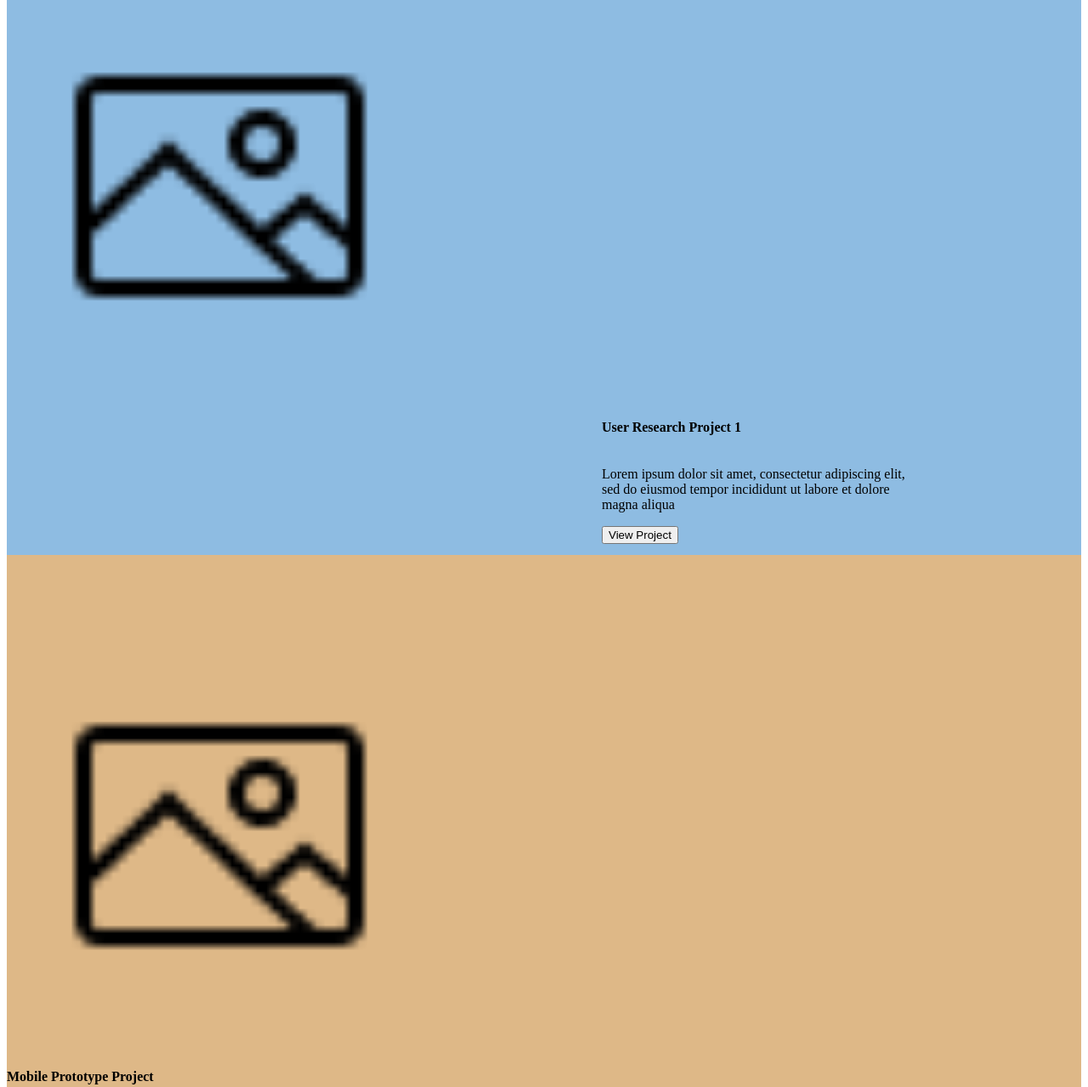
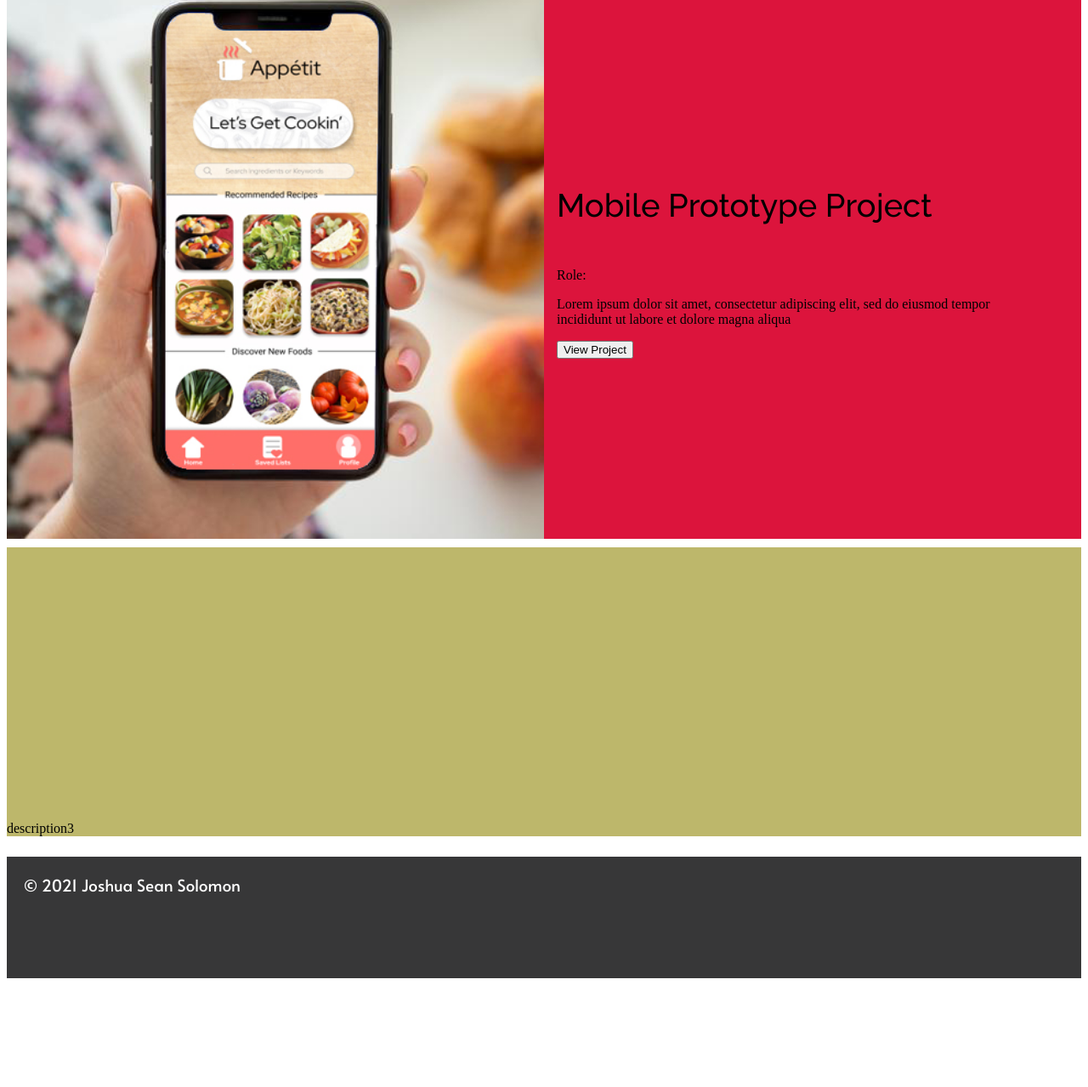
Before and after one commit to seoulomon/UX_UI_HW_18, a plain HTML site: page index.html in a window 1280 px wide. Shown: the part 1481-2760 px from the top of the page at 85% size. After the commit the page ends 2648 px from the top, so only its background shows below. Drawn offline with Linux system fonts and the light colour scheme.

Commit message:
Applied css grid to "My Work" Section

```diff
--- a/css/style.css
+++ b/css/style.css
@@ -1,17 +1,17 @@
-
 .myDiv {
     display: inline-block;
 }
-.phero{
-    position:relative;
+
+.phero {
+    position: relative;
     font-family: 'Alata', sans-serif;
-    font-style:inherit;
-    color:black;
-    top: -60px ;
+    font-style: inherit;
+    color: black;
+    top: -60px;
     padding: 2px;
     width: 100%;
+}
 
-}
 nav {
     width: 800px;
     background-color: white;
@@ -20,7 +20,7 @@ nav {
     text-align: right;
     padding: 18px;
     font-size: 16px;
-    font-family:'Alata', sans-serif;
+    font-family: 'Alata', sans-serif;
 }
 
 li {
@@ -30,7 +30,7 @@ li {
 
 .hero {
     display: inline-block;
-    background-color:white;
+    background-color: white;
     padding: 20px;
     width: 350px;
     height: 5px;
@@ -40,7 +40,7 @@ li {
 }
 
 #button1 {
-    position:absolute;
+    position: absolute;
     filter: drop-shadow(2px 2px);
     right: 0px;
     left: 250px;
@@ -48,13 +48,11 @@ li {
 }
 
 .learnMe {
-
-font-size: larger;
-   margin: auto;
+    font-size: larger;
+    margin: auto;
 }
 
 .heroimg {
-
     height: 600px;
     padding: 15px;
 }
@@ -73,7 +71,7 @@ footer {
 }
 
 footer p {
-    font-family:'Alata', sans-serif;
+    font-family: 'Alata', sans-serif;
     font-size: larger;
     padding: 20px;
 }
@@ -84,24 +82,21 @@ footer p {
 
 /* MY UX SKILLS SECTION using CSS flex */
 
-.mySkills h1{
+.mySkills h1 {
     text-align: center;
-
-
 }
 
 .flexContainer {
-    display:flex;
-    width:100%;
+    display: flex;
+    width: 100%;
     padding: 10px;
-
 }
 
 .userResearch, .userInter, .webDev {
     display: flex;
     height: 450px;
     background-color: grey;
-    padding:15px ;
+    padding: 15px;
     width: 33%;
     text-align: center;
     flex-direction: column;
@@ -109,7 +104,7 @@ footer p {
 }
 
 .flexContainer img {
-    background-color:white;
+    background-color: white;
     height: 200px;
     width: 200px;
     border-radius: 100%;
@@ -117,107 +112,145 @@ footer p {
 
 .flexContainer h3 {
     font-size: 27px;
+}
+
+.userResearch {
+    margin-left: 10px;
+}
+
+.userInter {
+    margin-left: 100px;
+}
+
+.webDev {
+    margin-left: 100px;
+    margin-right: 25px;
+}
+
+/* My Work SECTION using CSS grid */
+
+.myWork h1 {
+    text-align: center;
+}
+#myWork {
+    margin:0 auto;
+    padding-top:50px ;
+    padding-bottom: 50px;
+
+    display: grid;
+    height: 1000px;
+    width: 100%;
+    grid-template-rows: 35% 35% 35%;
+    grid-template-columns: 50% 50%;
+    grid-template-areas:
+    "work1 work1d"
+    "work1 work1d"
+    "work3 work3";
+}
+
+#work1 {
+    grid-area: work1;
+    background-image: url(../images/presentation\ hand.jpg);
+}
+
+#work1d {
+    grid-area: work1d;
+    background-color: crimson;
+}
+
+#work3 {
+    grid-area: work3;
+    background-color: darkkhaki;
+}
+
+
+.categoryGridArea {
+    background-position: center;
+    background-size: cover;
+    background-repeat: no-repeat;
+    margin-top: 5px;
+    margin-bottom: 5px;
+    margin-right:0px;
+    cursor: pointer;
+    display: grid;
+    align-content: end;
+}
+
+#work1dp {
+    text-align: left;
+    height: 450px;
+    padding: 15px;
+    width: 90%;
+    text-align: left;
+}
+
+#myWork h4 {
+    font-family: 'Raleway', sans-serif;
+    font-weight: 500;
+    font-size: 38px;
 
 }
 
-.userResearch{
-    margin-left:10px;
-}
+#myWork p4 {
+    font-family: 'Raleway', sans-serif;
+    font-weight: 500;
 
-
-.userInter{
-    margin-left: 100px;
-}
-
-.webDev{
-    margin-left: 100px;
-    margin-right:25px ;
+    font-size: 18px;
 }
 
 
 
-/* My Work SECTION using CSS grid */
-
-.workGrid {
-    display: grid flex;
-    /* grid-template-columns:50% ; */
-    /* grid-template-areas:
-    "myArea1", "myArea2", "myArea3", "myArea4"; */
+/* #myWork {
+    margin: 0px 5%;
+    display: grid;
+    height: 300px;
+    grid-template-rows: 1fr 1fr 1fr ;
+    grid-template-columns: 1fr 1fr 1fr;
+    grid-template-areas:
+    "proj1 projDes1 projDes1"
+    "proj2 proj2 proj2"
+    "proj3 proj3 prog3";
 
 }
 
-.proj1 {
-    /* grid-area: myArea1; */
+#proj1 img {
+    grid-area: proj1;
     background-color:rgb(142, 188, 226);
-    flex-direction: row;
-}
-
-.proj1 img {
-    /* background-color: white ; */
-    height: 500px;
-    width: 500px;
-    padding-top: 80px;
-
-
-
 
 }
 
-.urDescrip1 {
-    height: 180px;
-    width: 380px;
-    display:flex;
-    flex-direction: column;
-    margin-left: 700px;
-
-
+#ProjDes1 {
+    grid-area: proj1;
 
 }
 
 
-.proj2 {
-    /* grid-area: myArea2; */
+#proj2 img {
+    grid-area: proj2;
     background: burlywood;
 
 }
 
 .proj3 {
     /* grid-area: myArea3; */
-    background: coral;
+
+/* background: coral;
 }
 
 .myWork h3 {
     background: rgb(170, 177, 190);
-    padding: 25px;
+    padding: 25px; */
     /* grid-area: myArea4; */
-}
-
-
-
-
-
-
-
-
-
-
-
-
-
-
-
-
+/* } */
 
 
 /* SECTION - WORK1 - old  */
 
-
-
-.work1 {
+/* .work1 {
     margin-top: -180px;
     background-color: aquamarine;
     height: 600px;
-    padding:8px;
+    padding: 8px;
 }
 
 #w1cont {
@@ -227,30 +260,28 @@ footer p {
 }
 
 #button2 {
-    position:absolute;
+    position: absolute;
     filter: drop-shadow(2px 2px);
-    width: 150px ;
+    width: 150px;
     left: 950px;
     bottom: 180px;
 }
 
 .w1 {
     display: inline-block;
-
     padding: 20px;
     width: 350px;
     height: 5px;
     text-align: left;
     color: white;
     padding-right: 100px;
-
 }
 
-.pw1{
-    position:relative;
+.pw1 {
+    position: relative;
     font-family: 'Alata', sans-serif;
-    font-style:inherit;
-    color:black;
+    font-style: inherit;
+    color: black;
     bottom: 250px;
     padding: 2px;
     width: 100%;
@@ -260,4 +291,4 @@ footer p {
 .w1 img {
     margin-left: -100px;
     border-radius: 25px;
-}
+} */
--- a/index.html
+++ b/index.html
@@ -8,6 +8,8 @@
     <link href="css/style.css" rel="stylesheet" type="text/css">
     <link rel="preconnect" href="https://fonts.gstatic.com">
     <link href="https://fonts.googleapis.com/css2?family=Alata&display=swap" rel="stylesheet">
+    <link rel="preconnect" href="https://fonts.gstatic.com">
+<link href="https://fonts.googleapis.com/css2?family=Raleway:wght@400;500&display=swap" rel="stylesheet">
 </head>
 <title>Document</title>
 
@@ -86,11 +88,53 @@
 
         </section>
 
-        <section class="myWork">
-            <h1>MY WORK</h1>
-            <div class="workGrid">
-                <div class="proj1"><img src="../UX_UI_HW_18/images/img_example.png">
-                    <div class="urDescrip1">
+        <section class="myWork"><h1>MY WORK</h1>
+        <div id="myWork">
+             <div id="work1" class="categoryGridArea">
+             </div>
+            <div id="work1d" class="categoryGridArea">
+                <div id="work1dp">
+                <div><h4>Mobile Prototype Project</h4></div>
+                <div><p>Role:</p></div>
+                <div>
+                    <p>Lorem ipsum dolor sit amet, consectetur adipiscing
+                        elit, sed do eiusmod tempor incididunt ut labore et dolore
+                        magna aliqua</p>
+                </div>
+                <div><button>View Project</button></div>
+                </div>
+            </div>
+            <div id="work3" class="categoryGridArea">
+              <div class="heading">description3</div>
+            </div>
+
+        </section>
+
+
+
+
+
+
+
+
+
+
+
+
+
+
+
+
+
+
+
+
+
+
+        <!-- <section id="myWork"> <h1>MY WORK</h1>
+            <div id="proj1" class="workGridArea"><img src="../UX_UI_HW_18/images/img_example.png">
+            </div>
+              <div id="projDes1" class="workGridArea">
                         <h4>User Research Project 1</h4>
 
                     <div>
@@ -104,8 +148,9 @@
 
                 </div>
 
-                <div class="proj2"><img src="../UX_UI_HW_18/images/img_example.png">
-                <div>
+                <div id="proj2" class="workGridArea"><img src="../UX_UI_HW_18/images/img_example.png">
+                </div>
+                    <div>
                     <h4>Mobile Prototype Project</h4>
                 </div>
                 <div>
@@ -116,8 +161,9 @@
                 <div><button>View Project</button></div>
                  </div>
 
-                <div class="proj3"><img src="../UX_UI_HW_18/images/img_example.png">
-                <div>
+                <div id="proj3" class="workGridArea"><img src="../UX_UI_HW_18/images/img_example.png">
+                </div>
+                    <div>
                     <h4>Non-Profit Responsive Redesign</h4>
                 </div>
                 <div>
@@ -134,7 +180,7 @@
 
 
 
-        </section>
+        </section> -->
 
 
 
```
